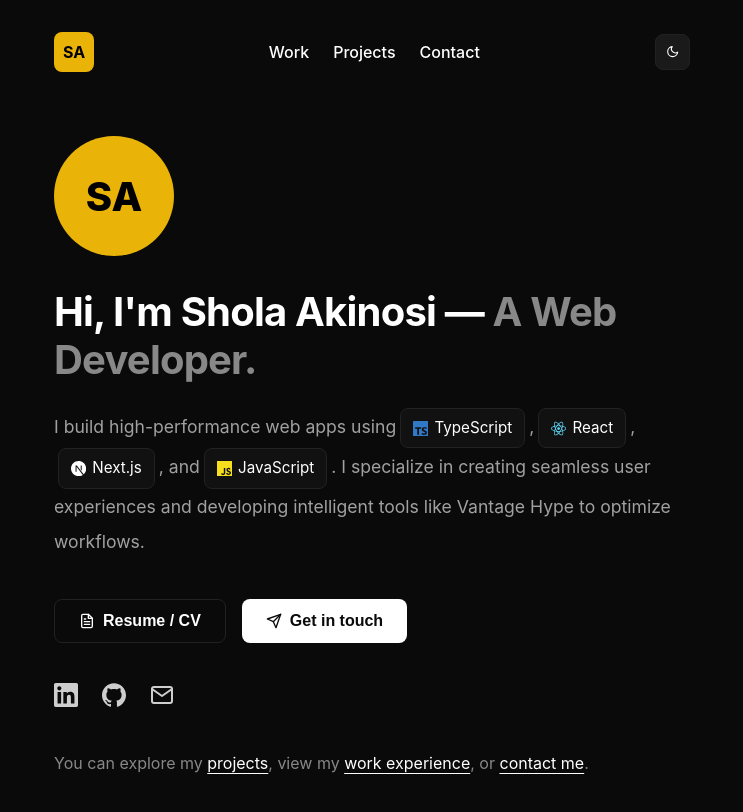
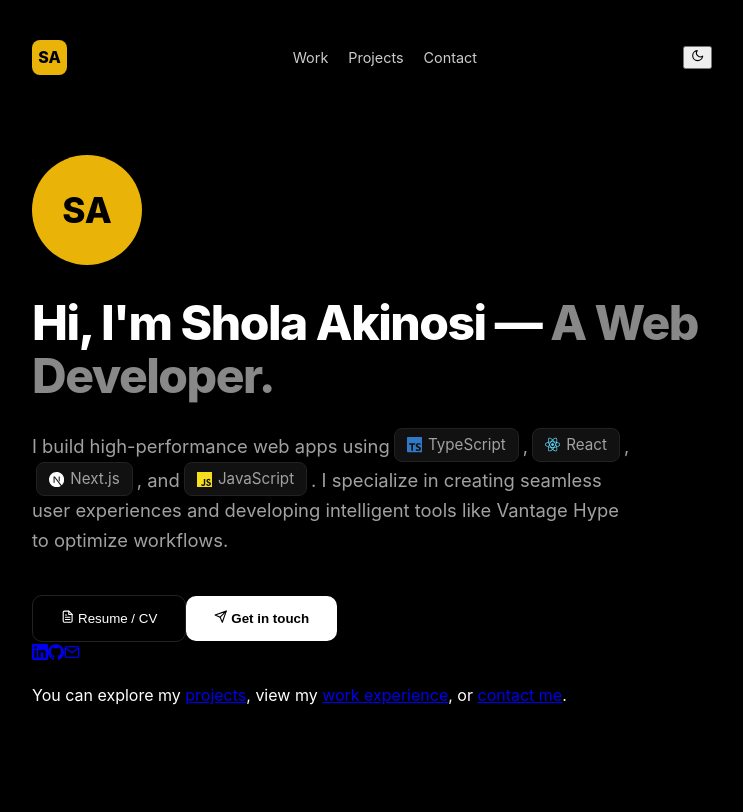
Before and after one commit to shola1236/shola-portfolio, a Next.js app: page / in a window 1280 px wide. Shown: the top 812 px of the page, without its empty margins (268-1011 px from the left). Built offline with nearby package versions, Linux system fonts and the light colour scheme.

Commit message:
Update globals.css

```diff
--- a/app/globals.css
+++ b/app/globals.css
@@ -1,175 +1,186 @@
 :root {
-  --bg-dark: #0a0a0a;
-  --text-main: #ffffff;
-  --text-muted: #888888;
-  --accent-border: #222222;
-  --pill-bg: #111111;
-  --yellow-accent: #eab308;
+  --bg-black: #000000;
+  --card-dark: #111111;
+  --text-white: #ffffff;
+  --text-grey: #888888;
+  --accent-gold: #eab308;
+  --border-subtle: #222222;
 }
 
 body {
-  background-color: var(--bg-dark);
-  color: var(--text-main);
-  font-family: 'Inter', sans-serif;
+  background-color: var(--bg-black);
+  color: var(--text-white);
+  font-family: -apple-system, BlinkMacSystemFont, "Segoe UI", Roboto, sans-serif;
   margin: 0;
-  padding: 0;
-  display: flex;
-  justify-content: center; /* Centers the whole portfolio on large screens */
+  line-height: 1.6;
 }
 
 .portfolio-container {
-  max-width: 700px;
-  width: 100%;
-  padding: 2rem;
-  box-sizing: border-box;
+  max-width: 680px;
+  margin: 0 auto;
+  padding: 40px 20px;
 }
 
-/* Navbar */
+/* Nav Styles */
 .navbar {
   display: flex;
   justify-content: space-between;
   align-items: center;
-  padding-bottom: 4rem;
+  margin-bottom: 80px;
 }
 
 .avatar-small {
-  width: 40px;
-  height: 40px;
-  background-color: var(--yellow-accent);
+  width: 35px;
+  height: 35px;
+  background: var(--accent-gold);
   color: #000;
-  border-radius: 8px;
+  font-weight: 800;
   display: flex;
   align-items: center;
   justify-content: center;
-  font-weight: 700;
-}
-
-.nav-links {
-  display: flex;
-  gap: 1.5rem;
+  border-radius: 8px;
 }
 
 .nav-links a {
-  color: var(--text-main);
+  color: var(--text-white);
   text-decoration: none;
-  font-weight: 500;
-  font-size: 1rem;
+  margin-left: 20px;
+  font-size: 0.9rem;
+  opacity: 0.8;
 }
 
-.theme-toggle {
-  background: #1a1a1a;
-  border: 1px solid var(--accent-border);
-  color: white;
-  padding: 10px;
-  border-radius: 8px;
-  cursor: pointer;
-  display: flex;
-}
-
-/* Hero Section */
+/* Hero Styles */
 .avatar-large {
-  width: 120px;
-  height: 120px;
-  background-color: var(--yellow-accent);
-  color: #000;
+  width: 110px;
+  height: 110px;
+  background: var(--accent-gold);
   border-radius: 50%;
+  margin-bottom: 30px;
   display: flex;
   align-items: center;
   justify-content: center;
-  font-size: 2.5rem;
+  font-size: 2.2rem;
   font-weight: 800;
-  margin-bottom: 2rem;
+  color: #000;
 }
 
 .hero-title {
-  font-size: 2.5rem;
-  font-weight: 700;
-  margin-bottom: 1.5rem;
-  line-height: 1.2;
-  letter-spacing: -0.02em;
+  font-size: 3rem;
+  font-weight: 800;
+  letter-spacing: -1.5px;
+  line-height: 1.1;
+  margin-bottom: 25px;
 }
 
 .hero-title span {
-  color: var(--text-muted);
+  color: var(--text-grey);
 }
 
 .hero-description {
-  font-size: 1.1rem;
+  font-size: 1.15rem;
   color: #a1a1a1;
-  line-height: 2;
-  margin-bottom: 2.5rem;
+  max-width: 600px;
+  margin-bottom: 40px;
 }
 
-/* The Skill Pills */
 .skill-pill {
   display: inline-flex;
   align-items: center;
   gap: 6px;
-  background: var(--pill-bg);
-  border: 1px solid var(--accent-border);
+  background: var(--card-dark);
+  border: 1px solid var(--border-subtle);
   padding: 4px 12px;
   border-radius: 8px;
   font-size: 0.95rem;
-  color: var(--text-main);
   margin: 0 4px;
-  vertical-align: middle;
 }
 
 /* Buttons */
-.cta-buttons {
+.cta-group {
   display: flex;
-  gap: 1rem;
-  margin-bottom: 2.5rem;
-}
-
-.btn-primary, .btn-secondary {
-  display: flex;
-  align-items: center;
-  gap: 8px;
-  padding: 12px 24px;
-  border-radius: 8px;
-  font-weight: 600;
-  font-size: 1rem;
-  cursor: pointer;
+  gap: 15px;
 }
 
 .btn-primary {
-  background-color: var(--text-main);
-  color: var(--bg-dark);
+  background: #fff;
+  color: #000;
   border: none;
+  padding: 14px 28px;
+  border-radius: 10px;
+  font-weight: 600;
 }
 
 .btn-secondary {
-  background-color: transparent;
-  color: var(--text-main);
-  border: 1px solid var(--accent-border);
+  background: transparent;
+  color: #fff;
+  border: 1px solid var(--border-subtle);
+  padding: 14px 28px;
+  border-radius: 10px;
 }
 
-/* Socials & Footer Text */
-.social-links {
-  display: flex;
-  gap: 1.5rem;
-  margin-bottom: 2.5rem;
+/* Glass Card */
+.section-container {
+  margin-top: 80px;
 }
 
-.social-links a {
-  color: var(--text-main);
-  font-size: 1.5rem;
-  opacity: 0.8;
-  transition: opacity 0.2s;
+.section-label {
+  font-size: 0.85rem;
+  text-transform: uppercase;
+  color: var(--text-grey);
+  letter-spacing: 2px;
+  margin-bottom: 20px;
 }
 
-.social-links a:hover {
-  opacity: 1;
+.glass-card {
+  background: rgba(255, 255, 255, 0.03);
+  backdrop-filter: blur(10px);
+  border: 1px solid rgba(255, 255, 255, 0.1);
+  border-radius: 20px;
+  padding: 30px;
+  transition: transform 0.3s ease;
 }
 
-.footer-text {
-  color: var(--text-muted);
-  font-size: 1rem;
+.glass-card:hover {
+  transform: translateY(-5px);
+  border-color: rgba(255, 255, 255, 0.2);
 }
 
-.footer-text a {
-  color: var(--text-main);
-  text-decoration: underline;
-  text-underline-offset: 4px;
+.card-tag {
+  color: var(--accent-gold);
+  font-size: 0.75rem;
+  font-weight: 700;
+  margin-bottom: 10px;
 }
+
+/* Experience List */
+.exp-item {
+  margin-bottom: 30px;
+  padding-bottom: 20px;
+  border-bottom: 1px solid var(--border-subtle);
+}
+
+.exp-header {
+  display: flex;
+  justify-content: space-between;
+  margin-bottom: 10px;
+}
+
+.exp-header h4 { margin: 0; font-size: 1.1rem; }
+.exp-header span { color: var(--text-grey); font-size: 0.9rem; }
+
+/* Footer */
+.footer {
+  margin-top: 100px;
+  padding-bottom: 40px;
+  text-align: center;
+}
+
+.socials {
+  display: flex;
+  justify-content: center;
+  gap: 30px;
+  margin-bottom: 20px;
+}
+
+.socials a { color: var(--text-grey); text-decoration: none; font-size: 0.9rem; }
+.footer p { color: #444; font-size: 0.8rem; }
```
